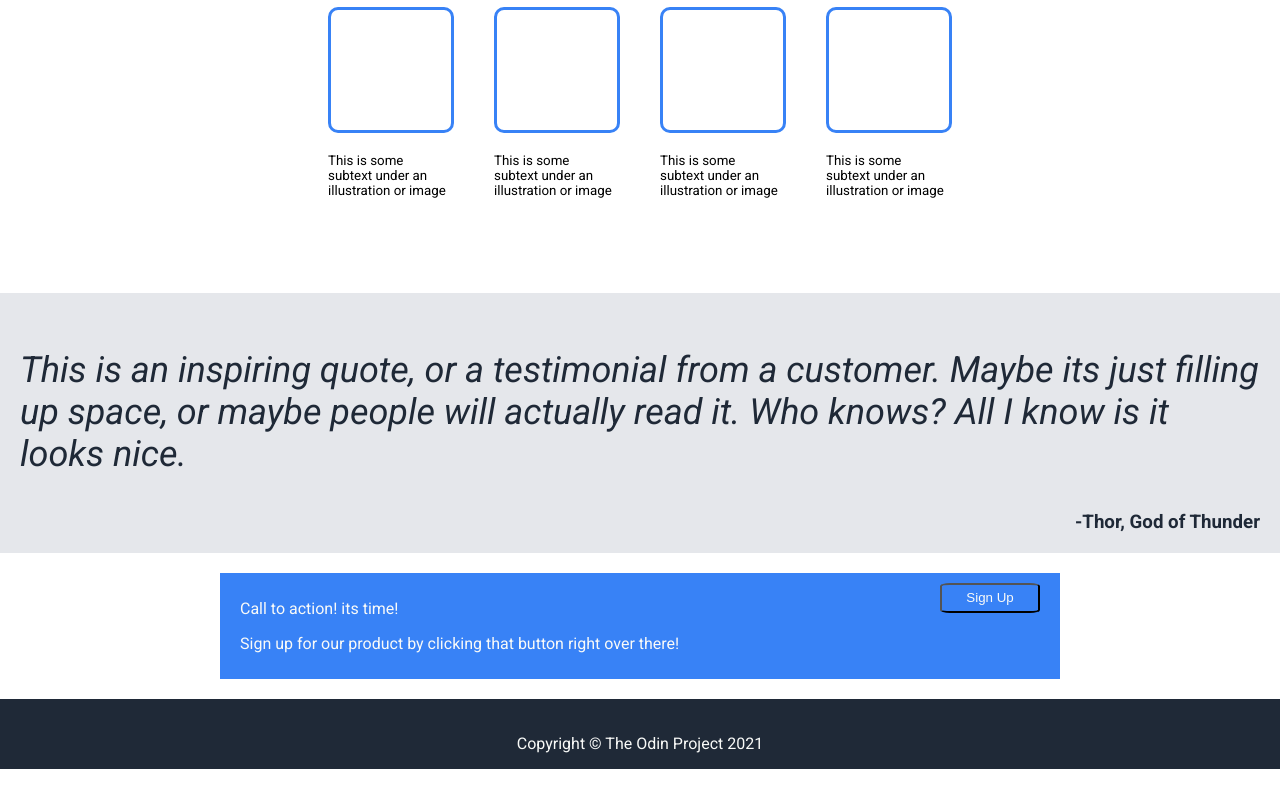
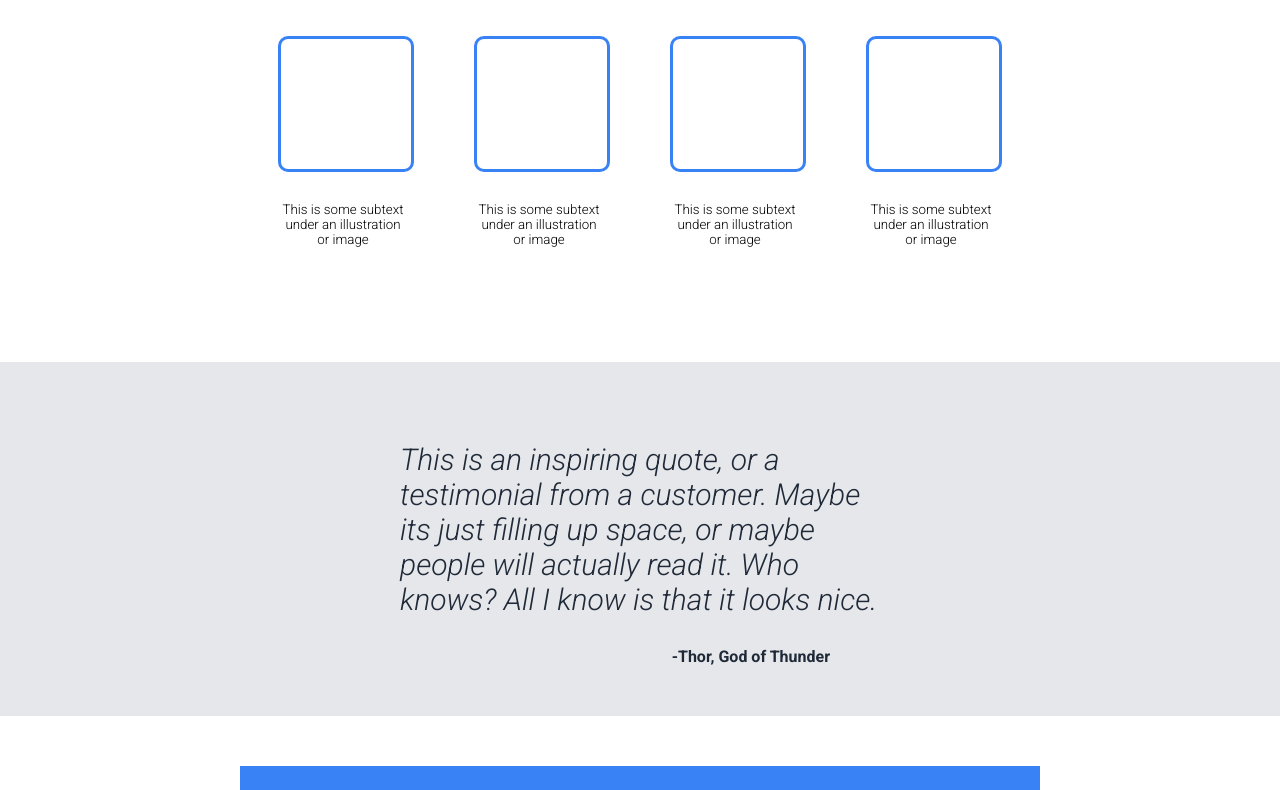
Before and after one commit to Claudia-Lemos/member-claudia-landing-page, a plain HTML site: page landing-page/index.html in a window 1280 px wide. Shown: the part 444-1234 px from the top of the page. Before the commit the page ends 1213 px from the top, so only its background shows below. Drawn offline with Linux system fonts and the light colour scheme.

Commit message:
css changes

```diff
--- a/landing-page/index.html
+++ b/landing-page/index.html
@@ -11,6 +11,7 @@
     <link
       href="https://fonts.googleapis.com/css2?family=Roboto:ital,wght@0,100;0,300;0,400;0,500;0,700;0,900;1,100;1,300;1,400;1,500;1,700;1,900&display=swap"
       rel="stylesheet"
+    />
     />
   </head>
   <body>
@@ -38,7 +39,7 @@
       </div>
     </div>
 
-    <div class="container-two">
+    <div class="information">
       <div>
         <h1 class="heading">Some random information.</h1>
       </div>
@@ -70,23 +71,23 @@
       </div>
     </div>
 
-    <div class="container-three">
+    <div class="testimonial">
       <p class="quote">
         This is an inspiring quote, or a testimonial from a customer. Maybe its
         just filling up space, or maybe people will actually read it. Who knows?
-        All I know is it looks nice.
+        All I know is that it looks nice.
       </p>
-      <h3 class="author">-Thor, God of Thunder</h3>
+      <p class="author">-Thor, God of Thunder</p>
     </div>
-    <div class="container-four">
+    <div class="login">
       <div class="color-container">
-        <div class="vlock-one">
+        <div class="sign-up">
           <p>Call to action! its time!</p>
           <p>
             Sign up for our product by clicking that button right over there!
           </p>
         </div>
-        <button>Sign Up</button>
+        <button class="btn">Sign Up</button>
       </div>
     </div>
     <footer>Copyright &copy; The Odin Project 2021</footer>
--- a/landing-page/styles.css
+++ b/landing-page/styles.css
@@ -1,11 +1,13 @@
 body {
     margin: 0px;
-    font-family: "roboto", sans-serif;
+    font-family: "Roboto", sans-serif;
+    font-weight: 300;
+    font-style: normal;
 }
 
 .head-container,
-.container-two,
-.container-three,
+.information,
+.testimonial,
 .footer {
     padding-left: 150px;
     padding-right: 150px;
@@ -15,6 +17,7 @@ body {
 .text {
     font-size: 18px;
     color: #E5E7EB;
+
 }
 
 .head-container {
@@ -32,6 +35,9 @@ body {
     justify-content: space-between;
 }
 
+.header-logo {
+    font-weight: 800;
+}
 
 .nav {
 
@@ -93,8 +99,9 @@ button {
     flex-wrap: wrap;
 }
 
-.container-two {
+.information {
     justify-content: center;
+
 }
 
 .heading {
@@ -111,39 +118,40 @@ button {
 
 .imgs {
     border: 3px solid #3882F6;
-    height: 120px;
-    width: 120px;
-    margin: 20px;
+    height: 130px;
+    width: 130px;
+    margin: 30px;
     border-radius: 10px;
 }
 
 .para {
-    height: 120px;
-    width: 120px;
-    margin: 20px;
+    height: 130px;
+    width: 130px;
+    margin: 30px;
     border: 2.4px;
     display: flex;
-    justify-content: center;
     font-size: smaller;
+    text-align: center;
 }
 
-.container-three {
+.testimonial {
     background-color: #E5E7EB;
     color: #1F2937;
-    padding: 20px;
+    padding: 50px 400px;
 
     align-items: center;
     justify-content: center;
     flex-wrap: wrap;
+
 }
 
 
 
 .quote {
-    font-size: 36px;
+    font-size: 30px;
     color: #1F2937;
+    font-style: italic;
 
-    font-style: italic;
 }
 
 .author {
@@ -152,13 +160,13 @@ button {
     margin: 0%;
     display: flex;
     justify-content: end;
-
+    padding-right: 50px;
 }
 
-.container-four {
+.login {
     display: flex;
     justify-content: center;
-    padding: 20px;
+    padding: 50px;
 }
 
 .color-container {
@@ -166,10 +174,19 @@ button {
     color: #F9FAF8;
 
     width: 800px;
-    padding: 10px 20px;
     display: flex;
     align-self: center;
     justify-content: space-between;
+}
+
+
+.sign-up {
+    padding: 30px 100px;
+}
+
+.btn {
+    align-self: center;
+    justify-self: center;
 }
 
 footer {
```
